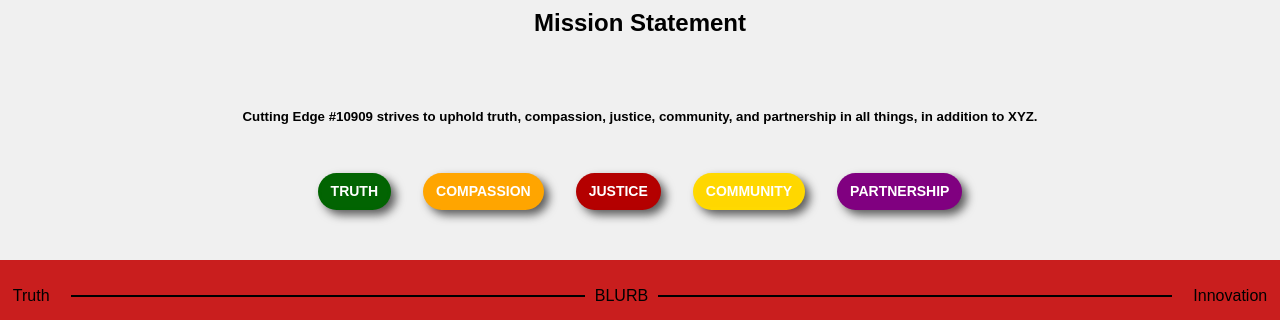
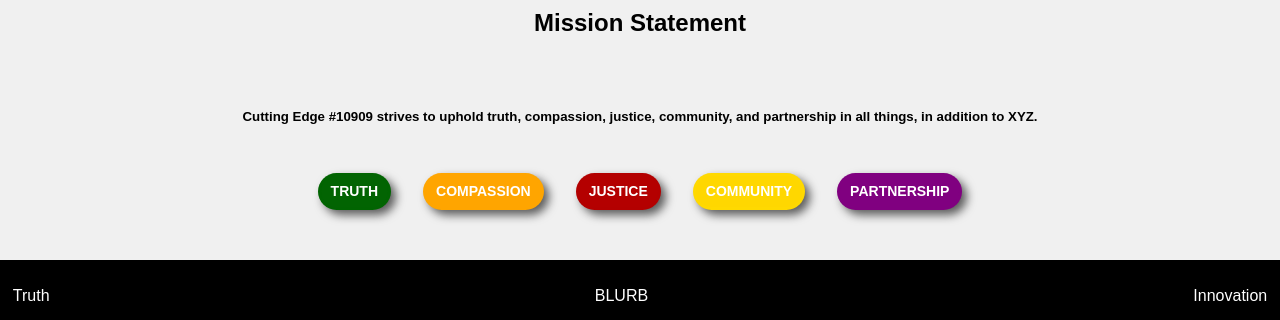
Before and after one commit to GryffinT/Cutting-Edge-Web-page, a website: page TheTeam.html in a window 1280 px wide. Shown: the part 632-952 px from the top of the page. Drawn offline with Linux system fonts and the light colour scheme.

Commit message:
Update styles.css

```diff
--- a/styles.css
+++ b/styles.css
@@ -665,7 +665,7 @@
 }
 
 .valuesMasonry div {
-  background-color: rgb(201, 30, 30);
+    background-color: black;
     width: 100vw;
     padding: 1%;
     display: grid;
@@ -676,6 +676,7 @@
 
 .valuesMasonry .value {
     white-space: nowrap;
+    color: white;
 }
 
 .valuesMasonry .blurb {
@@ -685,6 +686,7 @@
     justify-content: center;
     min-width: 0;
     width: 100%;
+    color: white;
 }
 
 .valuesMasonry .blurb hr {
```
Lines whose indentation alone changed are shown as unchanged.
